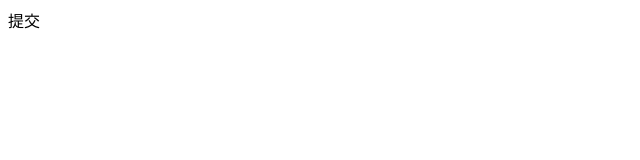
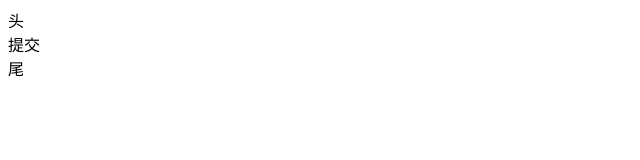
Before and after one commit to nbb0101/lesson02, a plain HTML site: page src/index.html in a window 1280 px wide. Shown: the whole page, without its empty margins (0-640 px from the left). Drawn offline with Linux system fonts and the light colour scheme.

Commit message:
添加语义化标签

```diff
--- a/src/index.html
+++ b/src/index.html
@@ -9,7 +9,11 @@
 </head>
 
 <body>
-    <div>提交</div>
+    <div class="wrap">
+        <header>头</header>
+        <div>提交</div>
+        <footer>尾</footer>
+    </div>
 </body>
 
 </html>
```
